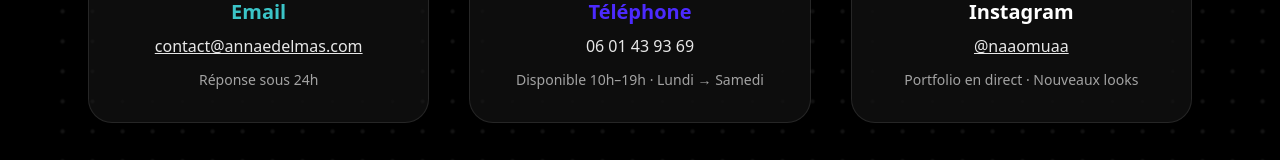
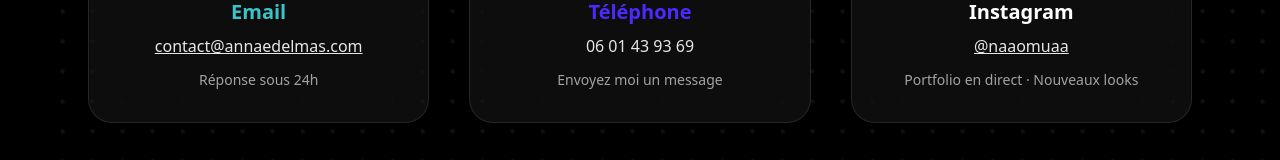
Before and after one commit to MarinVandelet/portfolio-anae, a React (Vite) app: page / in a window 1280 px wide. Shown: the part 1764-1924 px from the top of the page. Built offline with nearby package versions, Linux system fonts and the light colour scheme.

Commit message:
Update Contact.jsx

```diff
--- a/src/components/Contact.jsx
+++ b/src/components/Contact.jsx
@@ -71,7 +71,7 @@ export default function Contact() {
             <h3 className="text-xl font-semibold mb-2 text-violet">Téléphone</h3>
             <p className="text-base text-white/90">06 01 43 93 69</p>
             <p className="text-sm text-neutral-400 mt-3">
-              Disponible 10h–19h · Lundi → Samedi
+              Envoyez moi un message
             </p>
           </motion.div>
 
```
